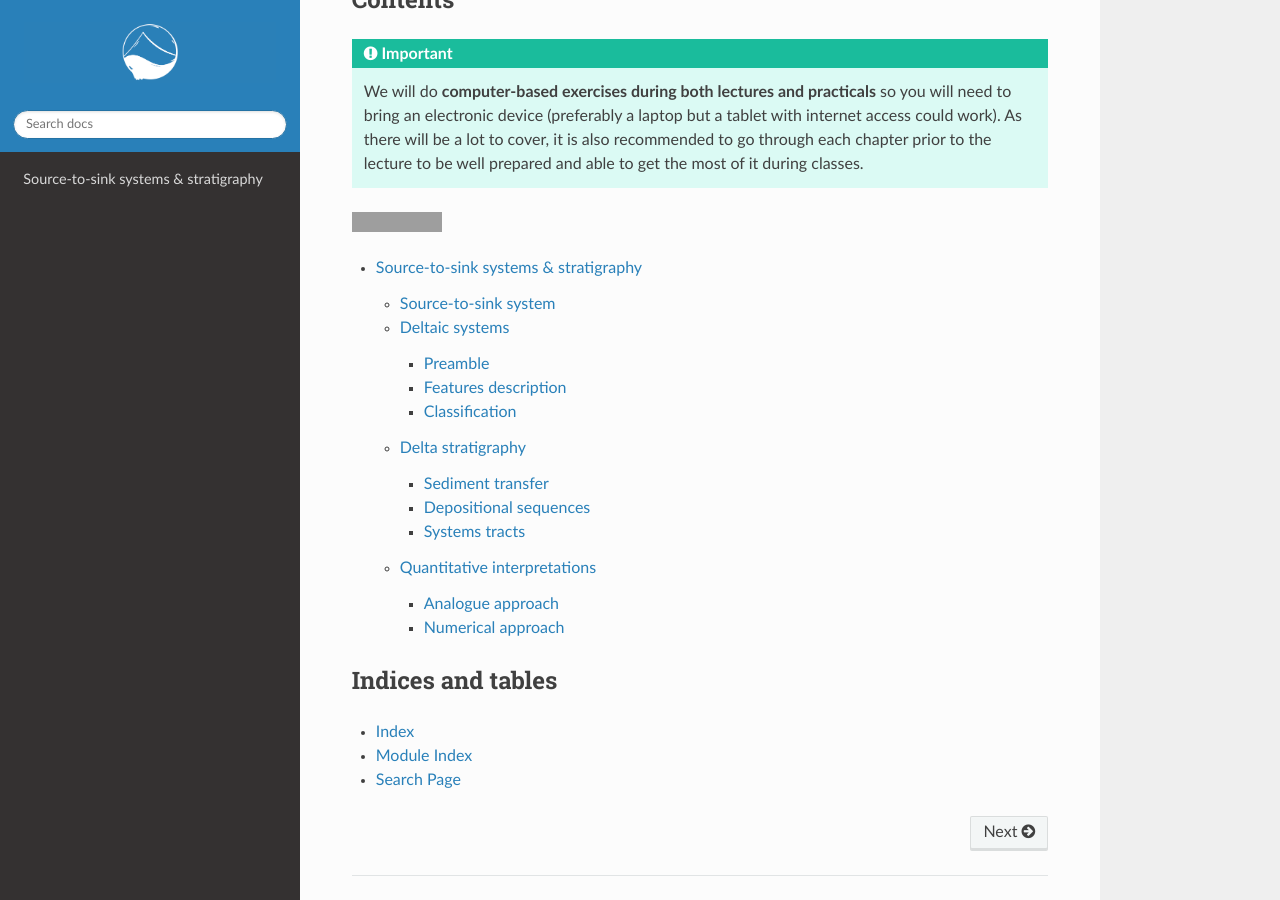
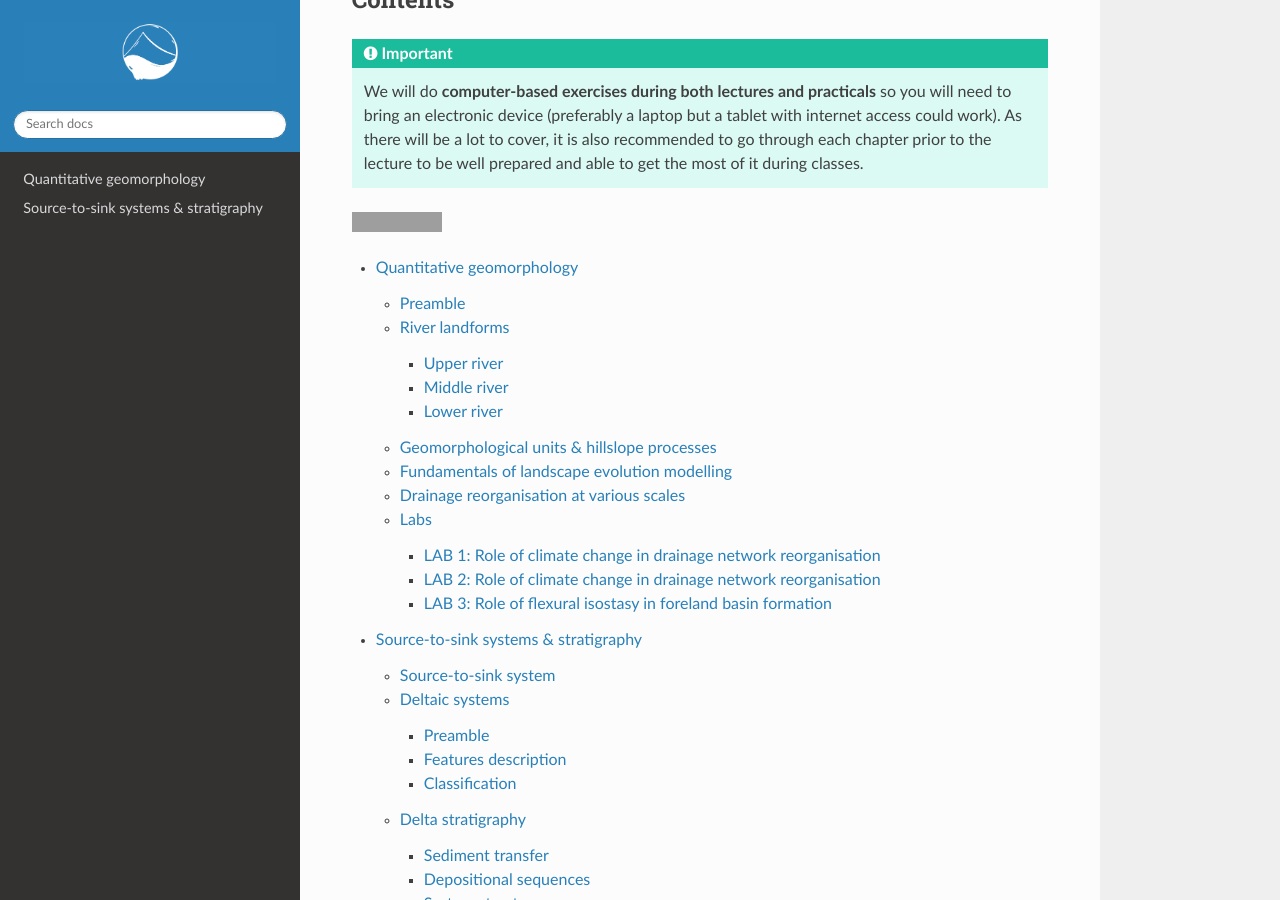
Before and after one commit to TristanSalles/EarthSurface, a Sphinx documentation site: the page built from docs/index.rst, in a window 1280 px wide and 900 px high, scrolled down 2054 px. Built offline with Sphinx 7.4.7 and the Read the Docs theme 2.0.0, drawn with Linux system fonts in a browser that asks for light colours; the version number could not be read and is left out; some of the changed lines change nothing that is shown; grey boxes are pictures that could not be loaded.

Commit message:
add content

```diff
--- a/docs/index.rst
+++ b/docs/index.rst
@@ -61,6 +61,7 @@ Contents
 
 
 .. toctree::
+  tectogeo
   deltaicsystems
   :maxdepth: 3
 
--- /dev/null
+++ b/docs/tectogeo.rst
@@ -0,0 +1,165 @@
+Quantitative geomorphology
+==========================================
+
+Preamble
+----------------------
+
+Tectonic geomorphology is the study of the interplay between tectonic and surface processes that shape the landscape in regions of active deformation and at time scales ranging from up to millions of years.
+
+.. figure:: images/dietrichperron.jpg
+    :scale: 100 %
+    :alt: Unidirectional moisture flux and mountain-belt evolution
+    :align: center
+
+    Unidirectional moisture flux and mountain-belt evolution (from Dietrich & Perron 2006)
+
+
+In this course, we will analyse different landforms, the modes of sediment transport, the main equations that are used to simulate geomorphological changes and some of the numerical techniques that exist to model landscape evolution.
+
+During the practicals, we will make a quantitative assessment of the impact of tectonic forces on landscape and drainage evolution. We will also look at how climate, and in particular how the spatial pattern of precipitation, is affecting the topographic and tectonic evolution of mountain belts through erosion.
+
+.. important::
+  The goals for this course are:
+
+  1. to better understand interactions between climate, tectonics and the Earth surface;
+  2. get an overview of fluvial and hillslope processes and their importance;
+  3. learn basic geomorphic transport laws to predict past and future landscape behaviour from present observations;
+  4. use numerical modelling for quantitative analysis of landscape dynamics.
+
+Tectonic processes govern the dynamic nature of Earth’s crust and shape the global distribution of continents, ocean basins, and landforms. Setting the template on which climate and erosion interact, tectonics elevates rocks above sea level where weathering prepares the ground for wind, rain, and rivers to erode and sculpt landscapes.
+
+It is no coincidence that many of our planet’s major surface features coincide with the boundaries of tectonic plates, where uplift, deformation, and erosion are focused. The imprint of tectonics on geomorphology is apparent not only in the size, extent, and location of mountain ranges, but in the localised steepness of river profiles, the character of mountain slopes, and in the form of river networks that flow along regional joint patterns or are offset across faults.
+
+
+River landforms
+------------------
+
+Most rivers are considered as reaches with different geomorphological
+characteristics. The most simple division generally made is to divide
+the river into **upper**, **middle** and **lower** river reaches.
+
+Upper river
+************
+
+The uppermost portion of a river system includes the river headwaters and low-order streams at higher elevation. The upper river basin is usually characterised by steep gradients and by erosion that carries sediment downstream. Streams in this upper region are usually steep and torrential, and often include rapids and waterfalls. These streams generally have little floodplain, although part of the bank and surrounding land may be wetted during periods of high flow.
+
+
+.. figure:: images/deathvalley.jpeg
+   :scale: 35 %
+   :alt: deathvalley
+   :align: center
+
+   Transition from upper to middle river. An imaginary of Death Valley with blue water raining and flowing over its bedrock and alluvial fans (based on Lidar elevation data from OpenTopography; byproduct of project from Clastics Lab)
+
+
+Middle river
+**************
+
+In the middle course the river has more energy and a high volume of water. The gradient here is gentle and lateral erosion has widened the river channel. The river channel has also deepened. A larger river channel means there is less friction, so the water flows faster:
+
+First video shows meandering rivers and their deposits from E. Steel (base image by Planetlabs, Queen's University). Second video shows a time-lapse animation of a short segment of the Mamore River (from Z. Sylvester, Clastic Lab, BEG).
+
+.. raw:: html
+
+    <div style="text-align: center; margin-bottom: 2em;">
+    <iframe width="100%" height="380" src="https://www.youtube.com/embed/ZJAYDPoZzlM?rel=0" frameborder="0" allow="accelerometer; autoplay; encrypted-media; gyroscope; picture-in-picture" allowfullscreen></iframe>
+    </div>
+
+.. raw:: html
+
+    <div style="text-align: center; margin-bottom: 2em;">
+    <iframe width="100%" height="380" src="https://www.youtube.com/embed/5UG1_GGWD6c?rel=0" frameborder="0" allow="accelerometer; autoplay; encrypted-media; gyroscope; picture-in-picture" allowfullscreen></iframe>
+    </div>
+
+
+* As the river erodes laterally, to the right side then the left side, it forms large bends, and then horseshoe-like loops called meanders.
+* The formation of meanders is due to both deposition and erosion and meanders gradually migrate downstream.
+* The force of the water erodes and undercuts the river bank on the outside of the bend where water flow has most energy due to decreased friction.
+* On the inside of the bend, where the river flow is slower, material is deposited, as there is more friction.
+* Over time the horseshoe become tighter, until the ends become very close together. As the river breaks through, *e.g.* during a flood when the river has a higher discharge and more energy, and the ends join, the loop is cut-off from the main channel. The cut-off loop is called an oxbow lake.
+
+Lower river
+*************
+
+The river channel is now deep and wide and the landscape around it is flat. However, as a river reaches the end of its journey, energy levels are low and deposition takes place.
+
+Floodplains
+^^^^^^^^^^^
+
+The river now has a wide floodplain. A floodplain is the area around a
+river that is covered in times of flood. A floodplain is a very fertile area due to the rich alluvium deposited by floodwaters. This makes floodplains a good place for agriculture. A build up of alluvium on the banks of a river can create levees, which raise the river bank.
+
+
+Deltas
+^^^^^^^^^^^
+
+.. image:: images/deltasp.png
+   :scale: 37 %
+   :alt: deltasp
+   :align: center
+
+Deltas are found at the mouth of large rivers - for example, the Mississippi. A delta is formed when the river deposits its material faster than the sea can remove it.
+
+
+Geomorphological units & hillslope processes
+---------------------------------------------
+
+
+.. raw:: html
+
+    <div style="text-align: center; margin-bottom: 2em;">
+    <iframe width="100%" height="380" src="https://www.youtube.com/embed/v-b1nM0RbOs?rel=0" frameborder="0" allow="accelerometer; autoplay; encrypted-media; gyroscope; picture-in-picture" allowfullscreen></iframe>
+    </div>
+
+
+The fluvial dissection of the landscape consists of valleys and their included channel ways organized into a system of connection known as a drainage network. Drainage networks display many types of quantitative regularity that are useful in analyzing both the fluvial systems and the terrains that they dissect (Howard, 1967). Drainage basins are the principal hydrologic unit considered in fluvial geomorphology. A drainage basin is the source for water and sediment that moves from higher elevation through the river system to lower elevations as they reshape the channel forms.
+In the first part of the lecture we will look at the different components of a drainage basin. Then we will describe the dominant types of processes present on hillslopes where both gravity and running water are active. We will discuss the physical principles underlying mass movements and slope stability.
+
+
+Fundamentals of landscape evolution modelling
+---------------------------------------------
+
+.. figure:: images/lowrelief.png
+    :scale: 80 %
+    :alt: Preferential erosion
+    :align: center
+
+    Preferential erosion and low relief preservation.
+
+In this module we will focus on the main equations developed in landscape evolution models (LEMs). These models are quantitative tools used to simulate Earth surface processes and the evolution of the land surface. LEMs can be used to deduce whether hypotheses about landscape evolution are likely to be valid, by making quantitative predictions about their development.
+
+Recent development of modules has extended process representation to include, for example, modules of dynamic vegetation growth, floodplain evolution, dynamic adjustment of channel width, representation of sediment grain size, and debris flows.
+
+The Modelling Geomorphic Systems: Landscape Evolution chapter from D. A. Valters 2016 presents an overview of the current approaches used in landscape evolution modelling.
+
+Drainage reorganisation at various scales
+---------------------------------------------
+
+Continental-scale drainages host the world’s largest rivers and offshore sediment accumulations, many of which contain significant petroleum reserves. Rate of sediment supply in these settings may be a signal of external controls (e.g., tectonics, climate) on landscape evolution, yet deciphering between these controls remains a major challenge in interpreting the ancient stratigraphic record.
+In this module we will explore drainage reorganisation at catchment, regional and continental scales, we will discuss the role of tectonics and climates on catchment dynamics, drainage networks responses and subsequent landscape evolution.
+
+
+Labs
+-----
+
+
+LAB 1: Role of climate change in drainage network reorganisation
+******************************************************************
+
+This lab is an upscaled version of an experimental model from Bonnet & Crave 2003. simulate mountain range formation by upscaling the analogue experiment presented in previous section. The example illustrates long-term landscape evolution of an active mountain range. It shows how the constant valley spacing, achieved at steady state on both sides of the range, is progressively shifted due to a precipitation gradient applied across the mountain belt.
+
+You will apply different climatic conditions and perform morphometrics and hydrometrics analysis using Badlands to quantitatively evaluate the catchment dynamics.
+
+LAB 2: Role of climate change in drainage network reorganisation
+******************************************************************
+
+Using Badlands, you will simulate the main processes responsible for the formation of the Grand Canyon. You will be able to modify the erosive power of the water flow, the hillslope coefficients and the climate/tectonic forces to see how different the Grand Canyon might have looked as it developed through different types of bedrock.
+
+You will analyse the development and propagation of knickpoints within the main valleys for different initial conditions of fault activity.
+
+LAB 3: Role of flexural isostasy in foreland basin formation
+******************************************************************
+
+Flexure of the lithosphere is a frequently observed process by which loads bend the elastic outer shell of Earth. Using Badlands, you will simulate how variation in elastic thicknesses of the underlying plate is controlling basin formation and test the feedback mechanisms between surface processes, sedimentation and flexure with a set of simple models.
+
+It will give you some insights on large-scale geometry of the sedimentary infill as related to orogen tectonics evolution of foreland basins.
```
Also changed, not shown: docs/images/deathvalley.jpeg (added), docs/images/deltasp.png (added), docs/images/dietrichperron.jpg (added), docs/images/lowrelief.png (added), docs/images/riverlandforms.gif (added).
